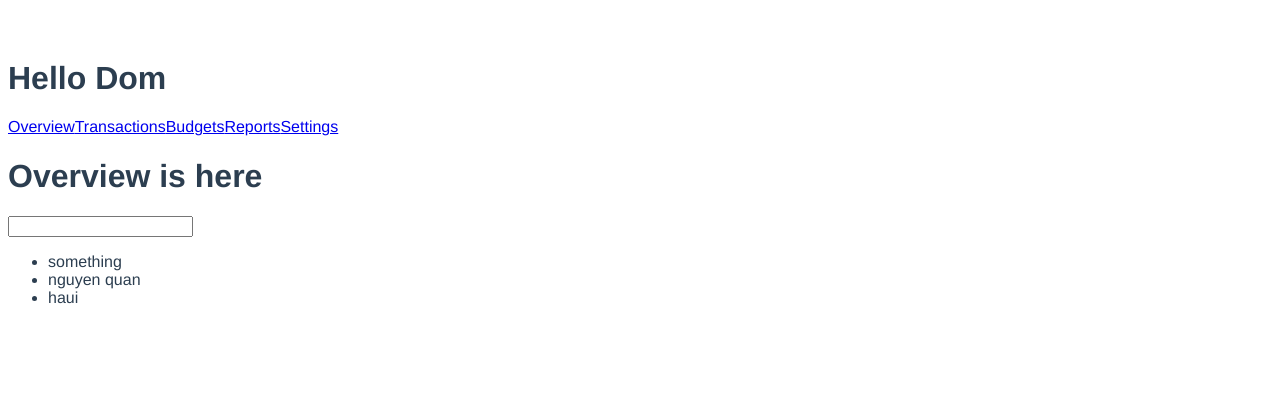
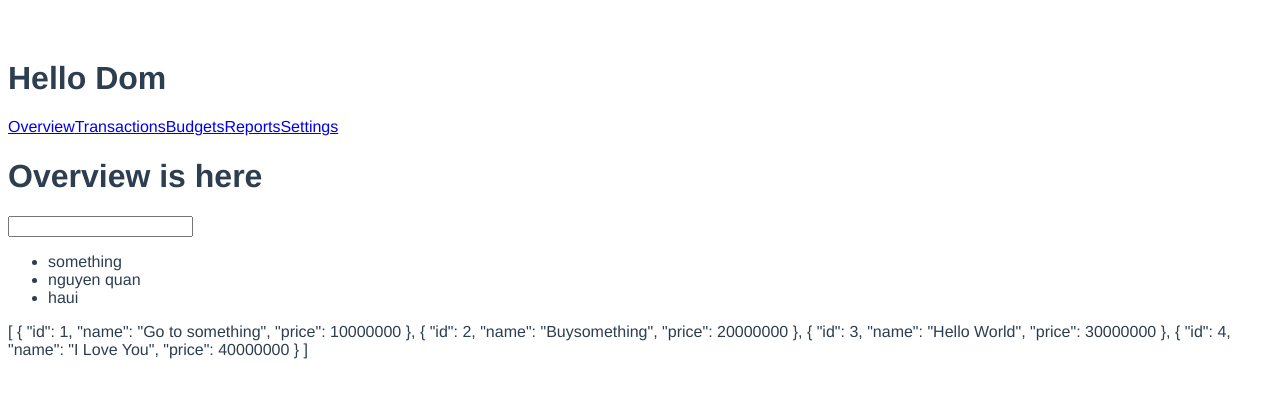
Before and after one commit to QuanIT01/Router4-CompositionAPI, a Vue app: page / in a window 1280 px wide. Shown: the top 398 px of the page. Built offline with nearby package versions, Linux system fonts and the light colour scheme; data requests are answered from the project's data file.

Commit message:
Reusable Composition API

```diff
--- a/src/pages/home.vue
+++ b/src/pages/home.vue
@@ -9,11 +9,12 @@
       {{ customer }}
     </li>
   </ul>
+  <p>{{ transactions }}</p>
   <!-- <button @click="onChangeSomething">Click me</button> -->
 </template>
 <script>
 import { computed, ref, reactive, watch, watchEffect } from "vue";
-
+import useTransactions from "../uses/fetchTransactions";
 export default {
   props: {
     theme: {
@@ -24,6 +25,9 @@ export default {
   },
   // eslint-disable-next-line vue/no-setup-props-destructure
   setup({ theme }, { emit }) {
+    const { transactions, fetchAll } = useTransactions();
+    fetchAll();
+
     console.log(theme);
     console.log(emit);
 
@@ -79,6 +83,7 @@ export default {
     return {
       customersFiled,
       searchText,
+      transactions,
       // secondName,
       // onChangeSomething,
     };
--- a/src/pages/transactions.vue
+++ b/src/pages/transactions.vue
@@ -15,7 +15,7 @@
   <div v-else>Loading transactions...</div>
 </template>
 <script>
-import { ref } from "vue";
+import useTransactions from "../uses/fetchTransactions";
 export default {
   // data() {
   //   return {
@@ -28,23 +28,9 @@ export default {
   //     .then((data) => (this.transactions = data));
   // },
   setup() {
-    const transactions = ref([]);
-    const error = ref(null);
-    // console.log(transactions, error);
-
-    const fetchAll = async () => {
-      const response = await fetch(" http://localhost:3000/transactions");
-
-      try {
-        if (!response.ok) throw new Error("Something went wrong!");
-        transactions.value = await response.json();
-      } catch (err) {
-        error.value = err;
-        console.log(error.value);
-      }
-    };
+    const { transactions, error, fetchAll } = useTransactions();
     fetchAll();
-    return { error, transactions };
+    return { transactions, error };
   },
 };
 </script>
--- /dev/null
+++ b/src/uses/fetchTransactions.js
@@ -0,0 +1,19 @@
+import { ref } from "vue";
+export default function () {
+  const transactions = ref([]);
+  const error = ref(null);
+  // console.log(transactions, error);
+
+  const fetchAll = async () => {
+    const response = await fetch(" http://localhost:3000/transactions");
+
+    try {
+      if (!response.ok) throw new Error("Something went wrong!");
+      transactions.value = await response.json();
+    } catch (err) {
+      error.value = err;
+      console.log(error.value);
+    }
+  };
+  return { transactions, error, fetchAll };
+}
```
